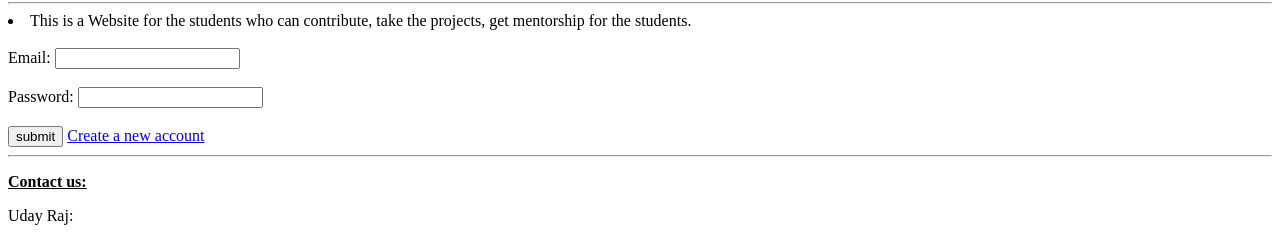
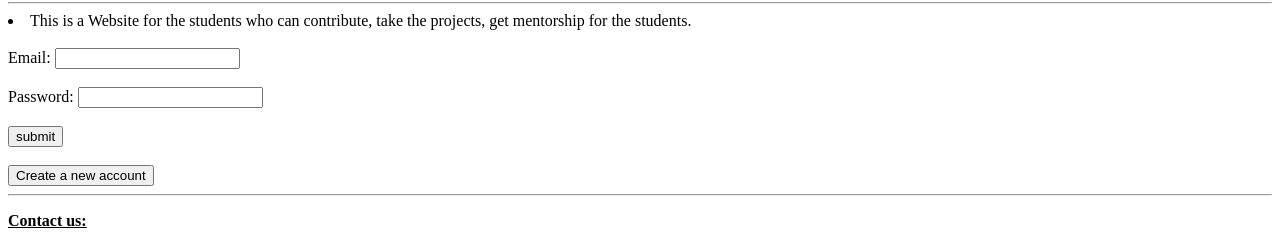
Before and after one commit to TheCoder30ec4/Engineering-Source, a plain HTML site: page index.html in a window 1280 px wide. Shown: the part 78-314 px from the top of the page. Drawn offline with Linux system fonts and the light colour scheme.

Commit message:
updated the buttons
button created for 'create a new account'

```diff
--- a/index.html
+++ b/index.html
@@ -23,8 +23,10 @@
             <br>
             <br>
             <input type="submit" value="submit">
-            <a href="New_user.html">Create a new account</a>
         </form>
+        <br>
+        <a href="New_user.html"><button>Create a new account</button></a>
+
     </main>
     <hr>
     <footer>
```
Also changed, not shown: New_user.html (+1 -1 lines).
